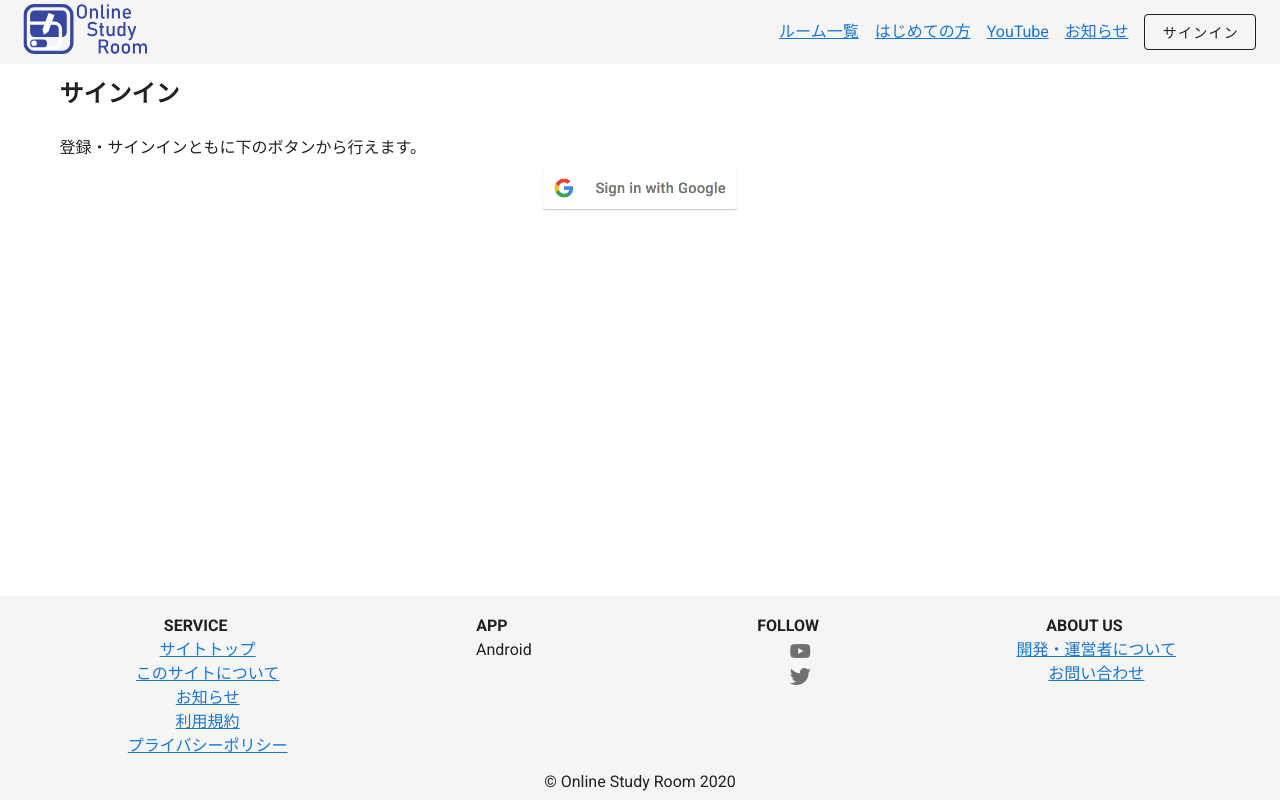
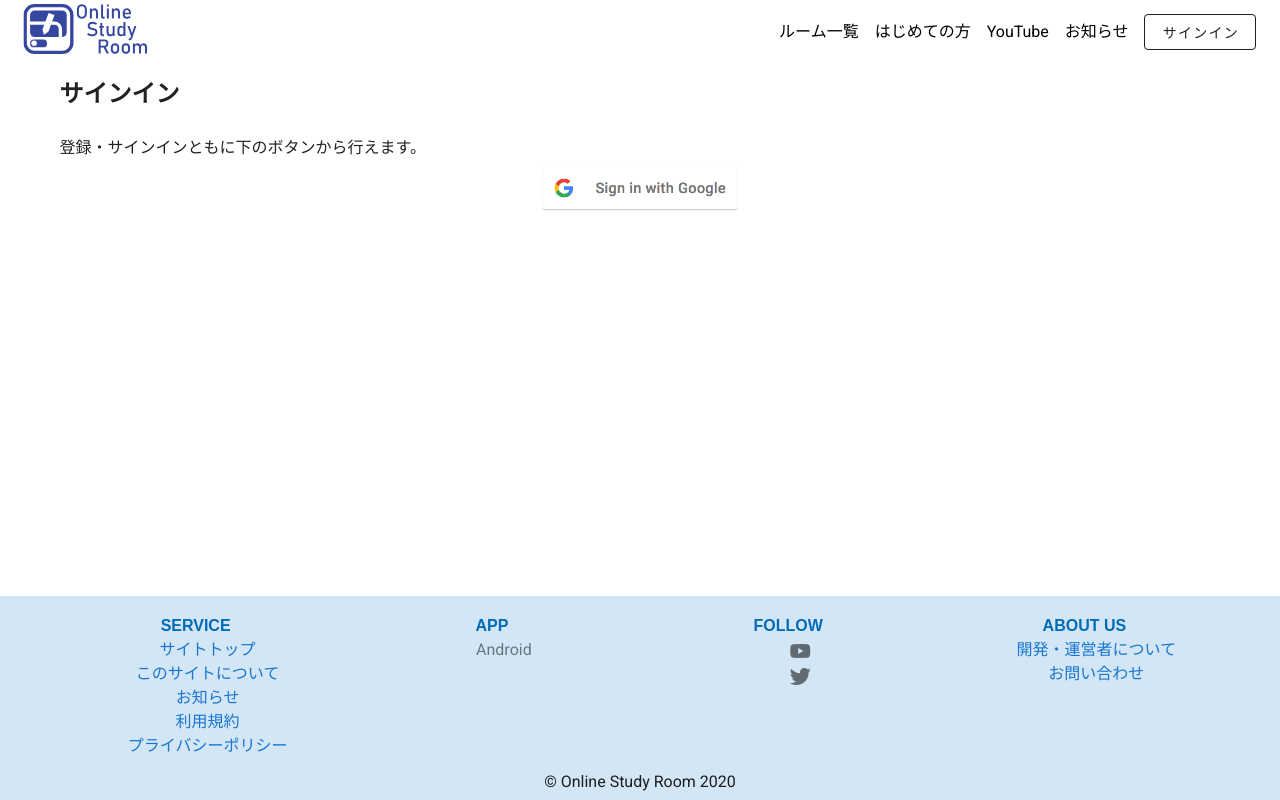
Before and after one commit to kani3camp/online-study-room, a Nuxt app in the folder web_client/: page /sign_in in a window 1280 px wide. Built offline with nearby package versions, Linux system fonts and the light colour scheme.

Commit message:
web [update] design

```diff
--- a/web_client/components/Footer.vue
+++ b/web_client/components/Footer.vue
@@ -2,6 +2,7 @@
   <v-footer
     app
     absolute
+    id="footer"
   >
     <v-container>
       <v-row>
@@ -66,9 +67,29 @@ import common from "@/plugins/common";
 </script>
 
 <style scoped>
+#footer {
+  background-color: #D3E6F6;
+}
+
 .child-center > * {
   text-align: center;
   justify-content: center;
   list-style-type: none;
 }
+
+.child-center h4 {
+  color: #006CB8;
+  font-family: sans-serif;
+}
+
+.child-center ul li, :visited {
+  color: #647A7F;
+}
+.child-center ul li :hover {
+  color: #A8BABE;
+}
+
+.child-center ul li a {
+  text-decoration: none;
+}
 </style>
--- a/web_client/components/ToolBar.vue
+++ b/web_client/components/ToolBar.vue
@@ -2,7 +2,7 @@
   <v-app-bar
     app
     flat
-    color="gray"
+    color="white"
     min-height="60"
   >
     <v-layout fill-height pb-0 pt-0 pl-0>
@@ -81,5 +81,12 @@ export default {
   margin: 0 0.5rem;
   align-self: center;
 }
+.tool-content a, :visited {
+  color: #000;
+  text-decoration: none;
+}
+.tool-content :hover {
+  color: #006CB8;
+}
 
 </style>
--- a/web_client/pages/index.vue
+++ b/web_client/pages/index.vue
@@ -188,7 +188,9 @@
 </script>
 
 <style>
-
+main {
+  background-color: #99B5B1;
+}
 
 .big-char {
   font-size: 3rem;
```
